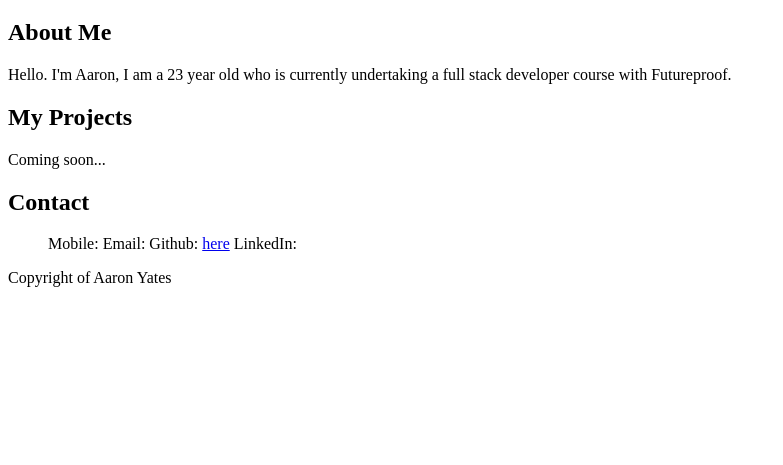
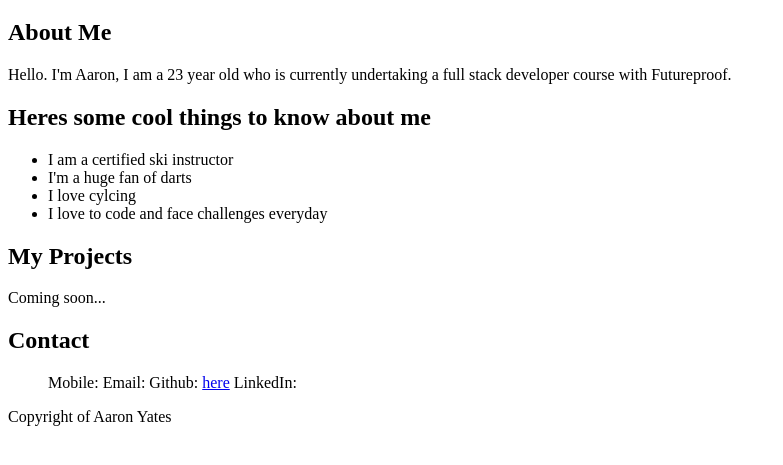
Before and after one commit to HeyAero/aaron_yates_portfolio, a plain HTML site: page index.html in a window 1280 px wide. Shown: the part 61-526 px from the top of the page, without its empty margins (0-783 px from the left). Drawn offline with Linux system fonts and the light colour scheme.

Commit message:
add cool facts about me

```diff
--- a/index.html
+++ b/index.html
@@ -14,6 +14,14 @@
     <p>
       Hello. I'm Aaron, I am a 23 year old who is currently undertaking a full
       stack developer course with Futureproof.
+
+      <h2>Heres some cool things to know about me</h2>
+      <ul>
+        <li>I am a certified ski instructor</li>
+        <li>I'm a huge fan of darts</li>
+        <li>I love cylcing</li>
+        <li>I love to code and face challenges everyday</li>
+      </ul>
     </p>
     <h2>My Projects</h2>
     <p>Coming soon...</p>
```
